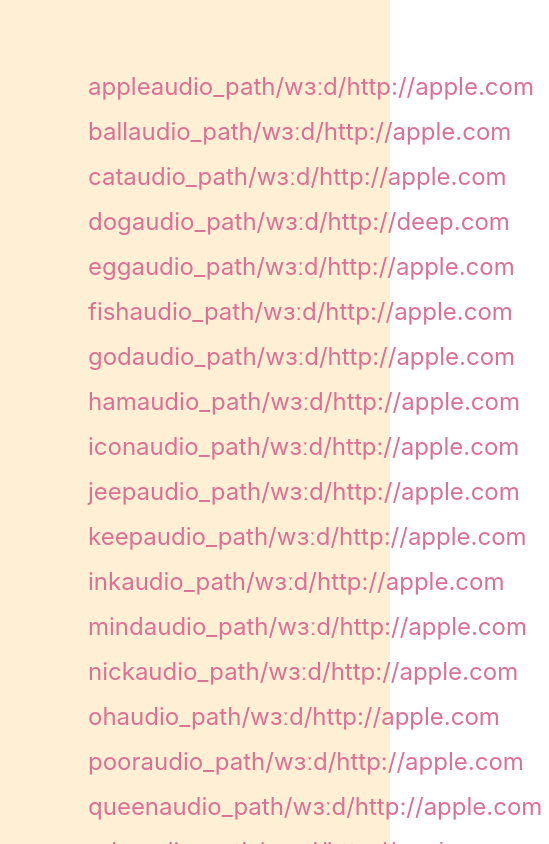
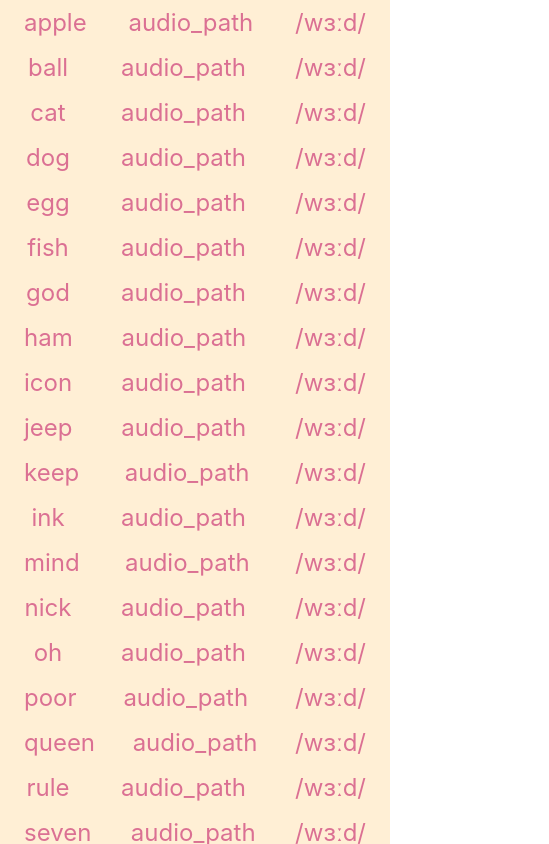
Before and after one commit to 2ndLA/PROnunciation, a React (Create React App) app: page / in a window 390 px wide. Shown: the top 844 px of the page, 549 px wide, since content can reach past the window. Built offline with nearby package versions, Linux system fonts and the light colour scheme.

Commit message:
feat: #1 1. auto resize support for different device by using media query

```diff
--- a/src/components/List.js
+++ b/src/components/List.js
@@ -2,10 +2,17 @@
 import styled from 'styled-components';
 import words from '../data';
 import Word from './Word';
+import device from '../config';
 
 const Wrapper = styled.div`
-  padding: 4em;
   background: papayawhip;
+  @media ${device.laptop} {
+    margin: 0 auto;
+    max-width: 800px;
+  }
+  @media ${device.mobileL} {
+    padding: 3em;
+  }
 `;
 
 const List = () => {
--- a/src/components/Word.js
+++ b/src/components/Word.js
@@ -1,5 +1,6 @@
 import React from 'react';
 import styled from 'styled-components';
+import device from '../config';
 
 const WordStyle = styled.div`
   font-size: 1.5em;
@@ -11,8 +12,18 @@
     display: flex;
     justify-content: space-between;
   }
+  .word-cell{
+    min-width: 48px;
+  }
+  .word-reference{
+      display: none;
+  }
+  @media ${device.tablet} {
+    .word-reference{
+      display: inline-block;
+    }
+  }
 `;
-
 
 const Word = props => (
   <WordStyle>
@@ -26,7 +37,7 @@
       <span className="word-cell">
         {props.symbol}
       </span>
-      <span className="word-cell">
+      <span className="word-cell word-reference">
         {props.reference}
       </span>
     </div>
--- /dev/null
+++ b/src/config.js
@@ -0,0 +1,22 @@
+const size = {
+  mobileS: '320px',
+  mobileM: '375px',
+  mobileL: '425px',
+  tablet: '768px',
+  laptop: '1024px',
+  laptopL: '1440px',
+  desktop: '2560px',
+};
+
+const device = {
+  mobileS: `(min-width: ${size.mobileS})`,
+  mobileM: `(min-width: ${size.mobileM})`,
+  mobileL: `(min-width: ${size.mobileL})`,
+  tablet: `(min-width: ${size.tablet})`,
+  laptop: `(min-width: ${size.laptop})`,
+  laptopL: `(min-width: ${size.laptopL})`,
+  desktop: `(min-width: ${size.desktop})`,
+  desktopL: `(min-width: ${size.desktop})`,
+};
+
+export default device;
```
